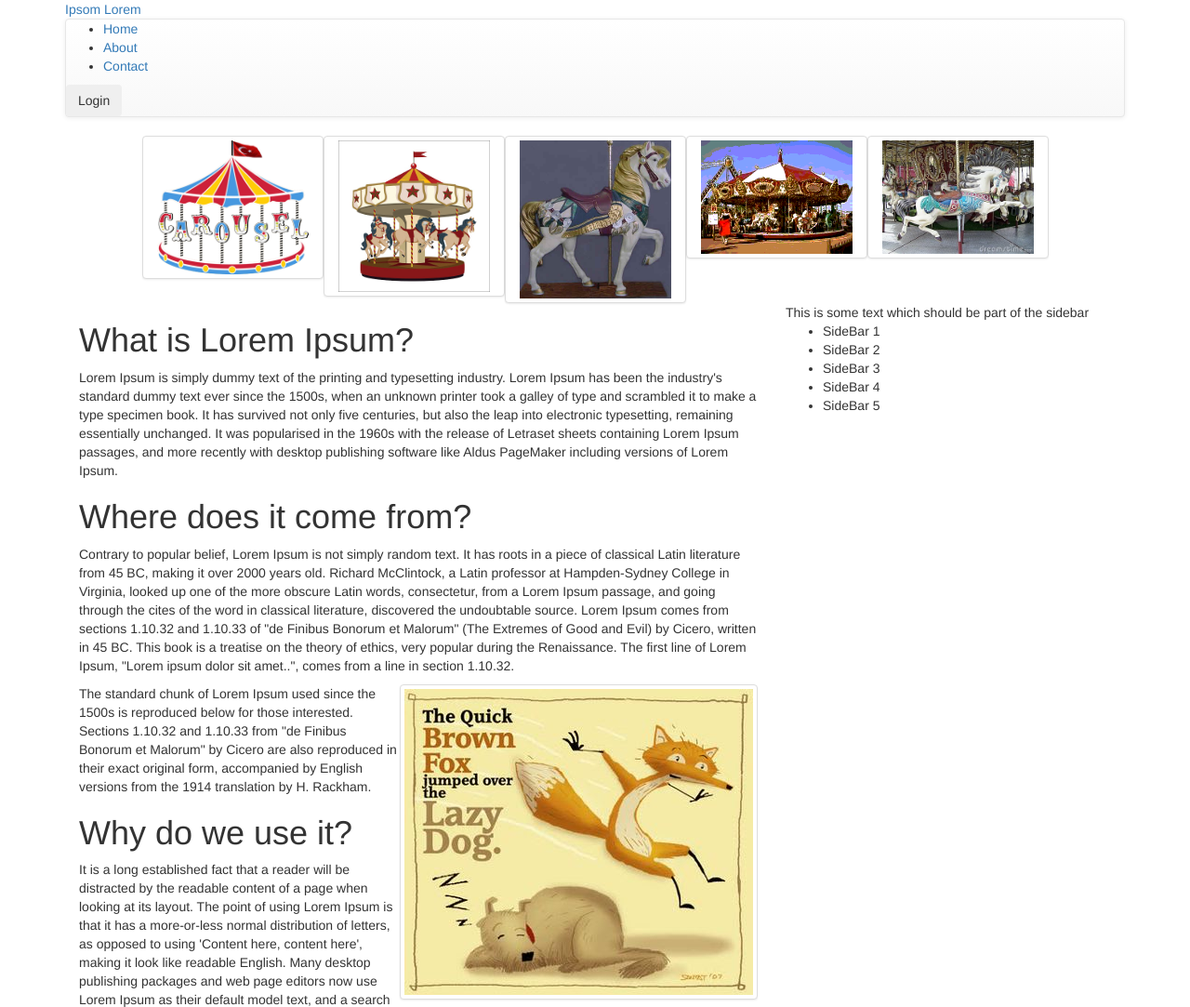
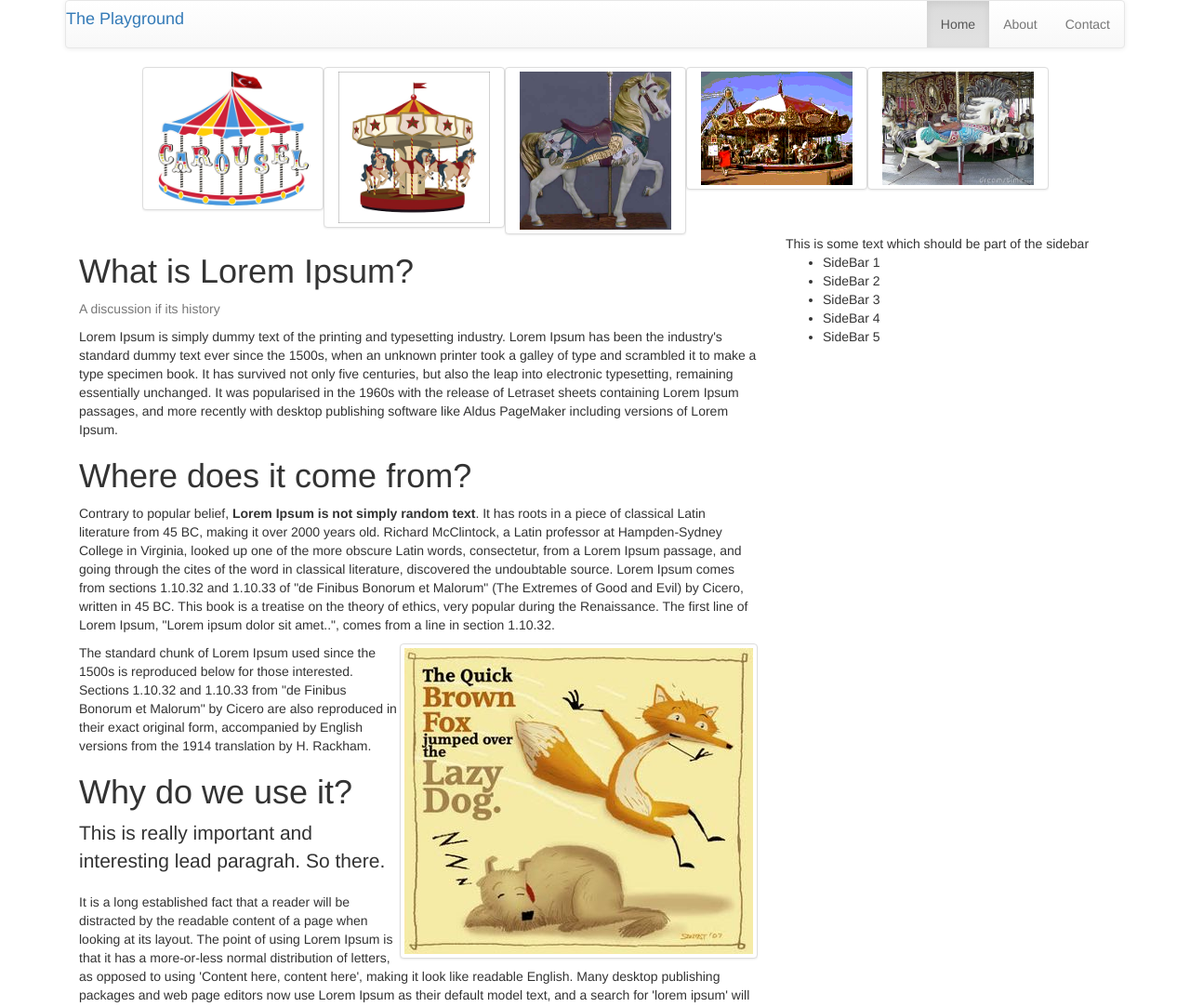
Before and after one commit to ChrisBrooksbank/bootstrap3-playground, a website: page index.html in a window 1280 px wide. Shown: the top 1083 px of the page at 93% size. Drawn offline with nearby package versions, Linux system fonts and the light colour scheme.

Commit message:
collapsable menus when width small

```diff
--- a/index.html
+++ b/index.html
@@ -8,27 +8,27 @@
 		<link rel="stylesheet" href="bower_components/bootstrap/dist/css/bootstrap-theme.min.css">
 		<link rel="stylesheet" href="site.css">
 	</head>
-
 	<body>
 
 		<div id="page">
-
 			<header class="container">
+				<div id="menu" class="navbar navbar-default">
+					<div class="navbar-header">
+						<button href="." class="btn btn-success navbar-toggle" data-toggle="collapse" data-target=".navbar-collapse"><span class="glyphicon glyphicon-chevron-down"></span></button>
 						<div id="logo">
-					<a href="">Ipsom Lorem</a>
+							<a href="."><h4>The Playground</h4></a>
 						</div>
-				<div id="menu" class="navbar navbar-default">
-					<ul>
-						<li><a href=".">Home</a></li>
-						<li><a href="about.html">About</a></li>
-						<li><a href="contact.html">Contact</a></li>
+					</div>
+					<div class="navbar-collapse collapse">
+						<ul class="nav navbar-nav navbar-right">
+							<li class="nav active"><a href=".">Home</a></li>
+							<li class="nav"><a href="about.html">About</a></li>
+							<li class="nav"><a href="contact.html">Contact</a></li>
 						</ul>
-					<button class="btn">Login</button>
+					</div>
 				</div>
 			</header>
-
 			<section id="body" class="container">
-
 				<div class="row hidden-xs">
 					<img src="Carousel1.png" alt="carousel image 1" class="col-md-2 col-md-offset-1 img-thumbnail">
 					<img src="Carousel2.jpg" alt="carousel image 2" class="col-md-2 img-thumbnail">
@@ -36,22 +36,24 @@
 					<img src="carousel4.gif" alt="carousel image 4" class="col-md-2 img-thumbnail">
 					<img src="Carousel5.jpg" alt="carousel image 5" class="col-md-2 img-thumbnail">
 				</div>
-
 				<section id="main" class="col-md-8 col-sm-10">
-
 					<h1>What is Lorem Ipsum?</h1>
+					<p class="text-muted">A discussion if its history</p>
 					<p>
 						Lorem Ipsum is simply dummy text of the printing and typesetting industry. Lorem Ipsum has been the industry's standard dummy text ever since the 1500s, when an unknown printer took a galley of type and scrambled it to make a type specimen book. It has survived not only five centuries, but also the leap into electronic typesetting, remaining essentially unchanged. It was popularised in the 1960s with the release of Letraset sheets containing Lorem Ipsum passages, and more recently with desktop publishing software like Aldus PageMaker including versions of Lorem Ipsum.
 					</p>
 					<h1>Where does it come from?</h1>
 					<p>
-				Contrary to popular belief, Lorem Ipsum is not simply random text. It has roots in a piece of classical Latin literature from 45 BC, making it over 2000 years old. Richard McClintock, a Latin professor at Hampden-Sydney College in Virginia, looked up one of the more obscure Latin words, consectetur, from a Lorem Ipsum passage, and going through the cites of the word in classical literature, discovered the undoubtable source. Lorem Ipsum comes from sections 1.10.32 and 1.10.33 of "de Finibus Bonorum et Malorum" (The Extremes of Good and Evil) by Cicero, written in 45 BC. This book is a treatise on the theory of ethics, very popular during the Renaissance. The first line of Lorem Ipsum, "Lorem ipsum dolor sit amet..", comes from a line in section 1.10.32.
+						Contrary to popular belief, <strong>Lorem Ipsum is not simply random text</strong>. It has roots in a piece of classical Latin literature from 45 BC, making it over 2000 years old. Richard McClintock, a Latin professor at Hampden-Sydney College in Virginia, looked up one of the more obscure Latin words, consectetur, from a Lorem Ipsum passage, and going through the cites of the word in classical literature, discovered the undoubtable source. Lorem Ipsum comes from sections 1.10.32 and 1.10.33 of "de Finibus Bonorum et Malorum" (The Extremes of Good and Evil) by Cicero, written in 45 BC. This book is a treatise on the theory of ethics, very popular during the Renaissance. The first line of Lorem Ipsum, "Lorem ipsum dolor sit amet..", comes from a line in section 1.10.32.
 					</p>
 					<img src="quickbrownfox.jpg" alt="the quick brown fox jumps over the lazy dog" class="pull-right img-thumbnail">
 					<p>
 						The standard chunk of Lorem Ipsum used since the 1500s is reproduced below for those interested. Sections 1.10.32 and 1.10.33 from "de Finibus Bonorum et Malorum" by Cicero are also reproduced in their exact original form, accompanied by English versions from the 1914 translation by H. Rackham.
 					</p>
 					<h1>Why do we use it?</h1>
+					<p class="lead">
+						This is really important and interesting lead paragrah. So there.
+					</p>
 					<p>
 						It is a long established fact that a reader will be distracted by the readable content of a page when looking at its layout. The point of using Lorem Ipsum is that it has a more-or-less normal distribution of letters, as opposed to using 'Content here, content here', making it look like readable English. Many desktop publishing packages and web page editors now use Lorem Ipsum as their default model text, and a search for 'lorem ipsum' will uncover many web sites still in their infancy. Various versions have evolved over the years, sometimes by accident, sometimes on purpose (injected humour and the like).
 					</p>
@@ -59,12 +61,9 @@
 					<p>
 						There are many variations of passages of Lorem Ipsum available, but the majority have suffered alteration in some form, by injected humour, or randomised words which don't look even slightly believable. If you are going to use a passage of Lorem Ipsum, you need to be sure there isn't anything embarrassing hidden in the middle of text. All the Lorem Ipsum generators on the Internet tend to repeat predefined chunks as necessary, making this the first true generator on the Internet. It uses a dictionary of over 200 Latin words, combined with a handful of model sentence structures, to generate Lorem Ipsum which looks reasonable. The generated Lorem Ipsum is therefore always free from repetition, injected humour, or non-characteristic words etc.
 					</p>
-
 				</section>
-
 				<section id="sidebar" class="col-md-4 col-sm-2">
 					This is some text which should be part of the sidebar
-
 					<ul>
 						<li>SideBar 1</li>
 						<li>SideBar 2</li>
@@ -80,8 +79,6 @@
 			</footer>
 
 		</div>
-
-
 		<script src="bower_components/jquery/dist/jquery.min.js"></script>
 		<script src="bower_components/bootstrap/dist/js/bootstrap.min.js"></script>
 	</body>
```
Lines whose indentation alone changed are shown as unchanged.
